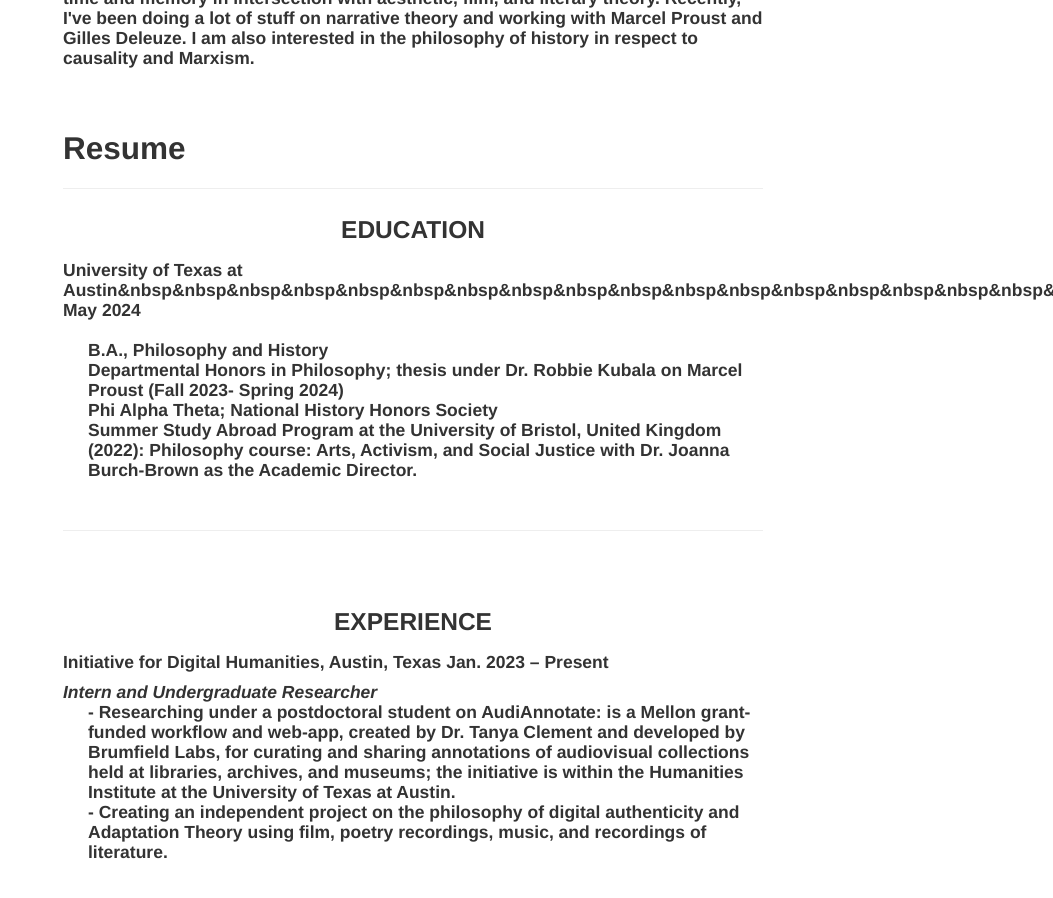
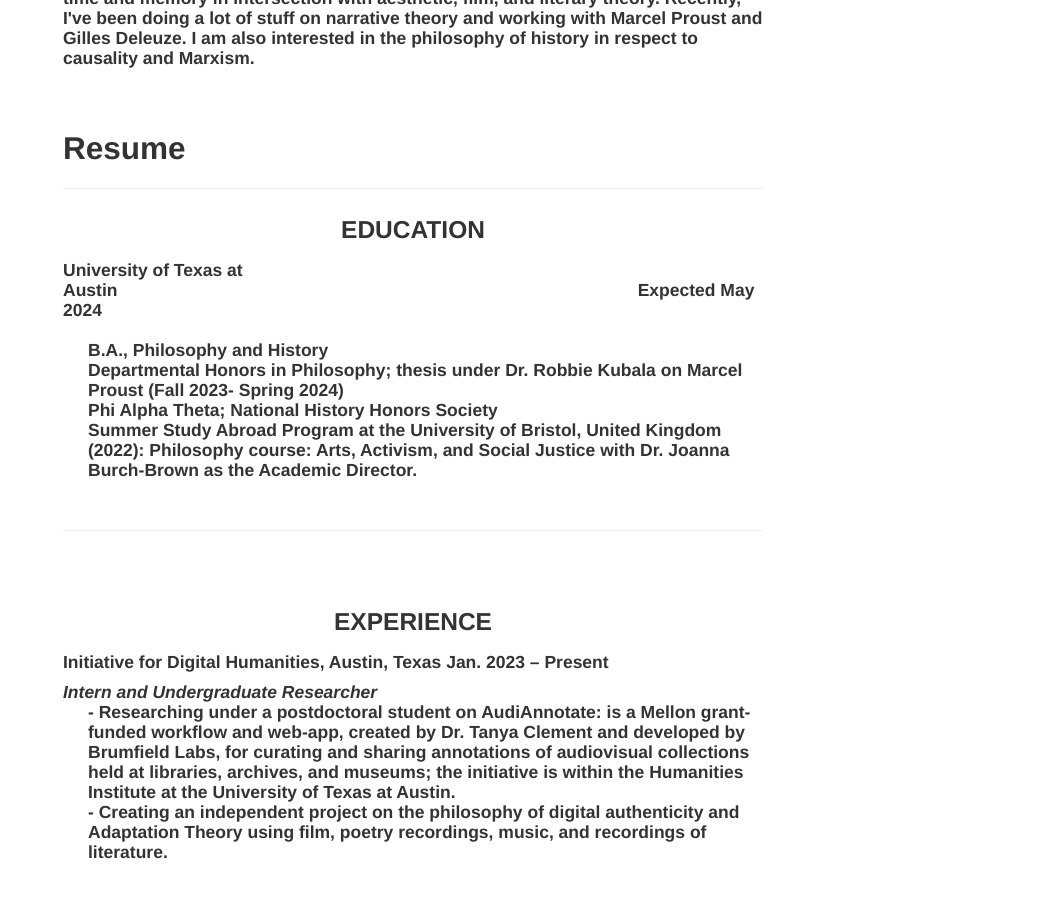
Before and after one commit to lgsump/lgsumps, a Jekyll site: the page built from index.md, in a window 1280 px wide and 900 px high, scrolled down 316 px. Shown: the whole window, without its empty margins (227-1280 px from the left). Built offline with Jekyll 4.4.1, drawn with Linux system fonts in a browser that asks for light colours.

Commit message:
Update index.md

```diff
--- a/index.md
+++ b/index.md
@@ -11,7 +11,7 @@ title: About
   <hr>
   <h3><center>EDUCATION</center>
 
-<h4>University of Texas at Austin&nbsp&nbsp&nbsp&nbsp&nbsp&nbsp&nbsp&nbsp&nbsp&nbsp&nbsp&nbsp&nbsp&nbsp&nbsp&nbsp&nbsp&nbsp&nbsp&nbsp&nbsExpected May 2024
+<h4>University of Texas at Austin&nbsp;&nbsp;&nbsp;&nbsp;&nbsp;&nbsp;&nbsp;&nbsp;&nbsp;&nbsp;&nbsp;&nbsp;&nbsp;&nbsp;&nbsp;&nbsp;&nbsp;&nbsp;&nbsp;&nbsp;&nbsp;&nbsp;&nbsp;&nbsp;&nbsp;&nbsp;&nbsp;&nbsp;&nbsp;&nbsp;&nbsp;&nbsp;&nbsp;&nbsp;&nbsp;&nbsp;&nbsp;&nbsp;&nbsp;&nbsp;&nbsp;&nbsp;&nbsp;&nbsp;&nbsp;&nbsp;&nbsp;&nbsp;&nbsp;&nbsp;&nbsp;&nbsp;&nbsp;&nbsp;&nbsp;&nbsp;&nbsp;&nbsp;&nbsp;&nbsp;&nbsp;&nbsp;&nbsp;&nbsp;&nbsp;&nbsp;&nbsp;&nbsp;&nbsp;&nbsp;&nbsp;&nbsp;&nbsp;&nbsp;&nbsp;&nbsp;&nbsp;&nbsp;&nbsp;&nbsp;&nbsp;&nbsp;&nbsp;&nbsp;&nbsp;&nbsp;&nbsp;&nbsp;&nbsp;&nbsp;&nbsp;&nbsp;&nbsp;&nbsp;&nbsp;&nbsp;&nbsp;&nbsp;&nbsp;&nbsp;&nbsp;&nbsp;&nbsp;&nbsp;&nbsp;&nbsp;&nbsp;Expected May 2024
 <br>
   <br>
 <ul>B.A., Philosophy and History
```
